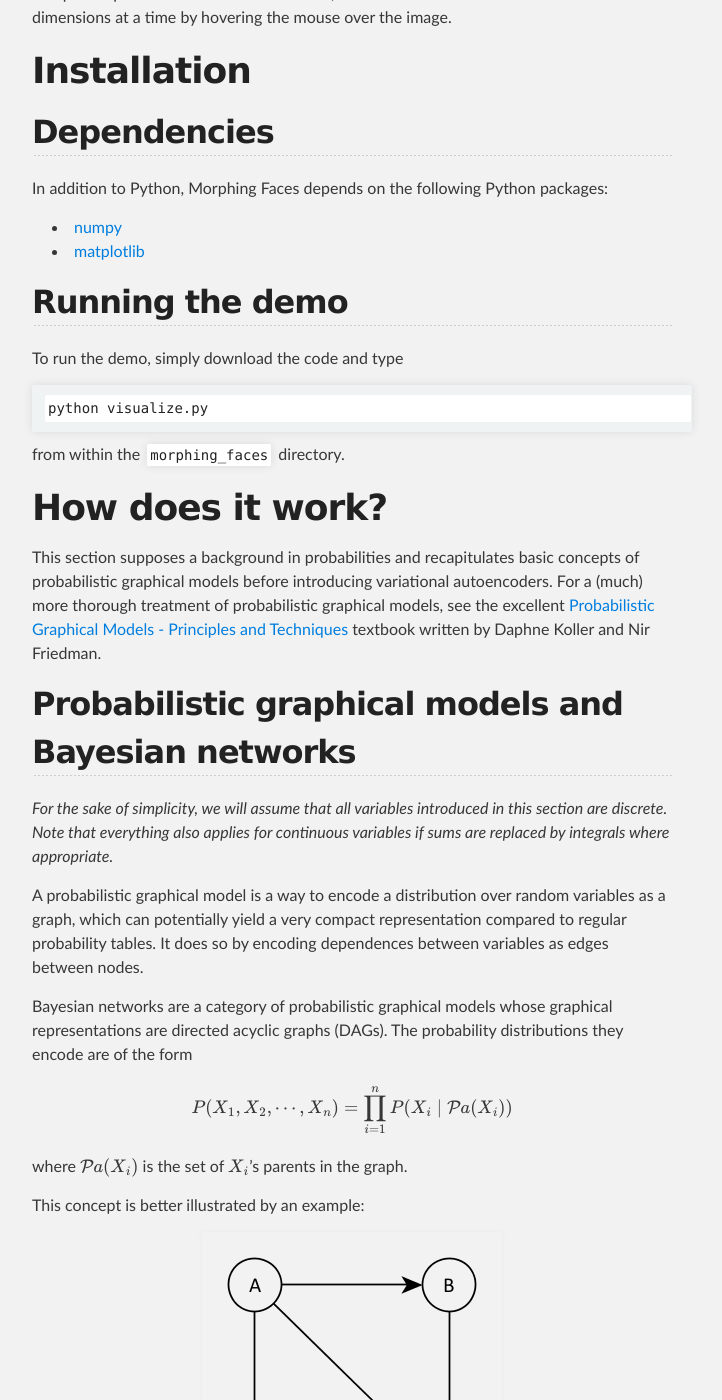
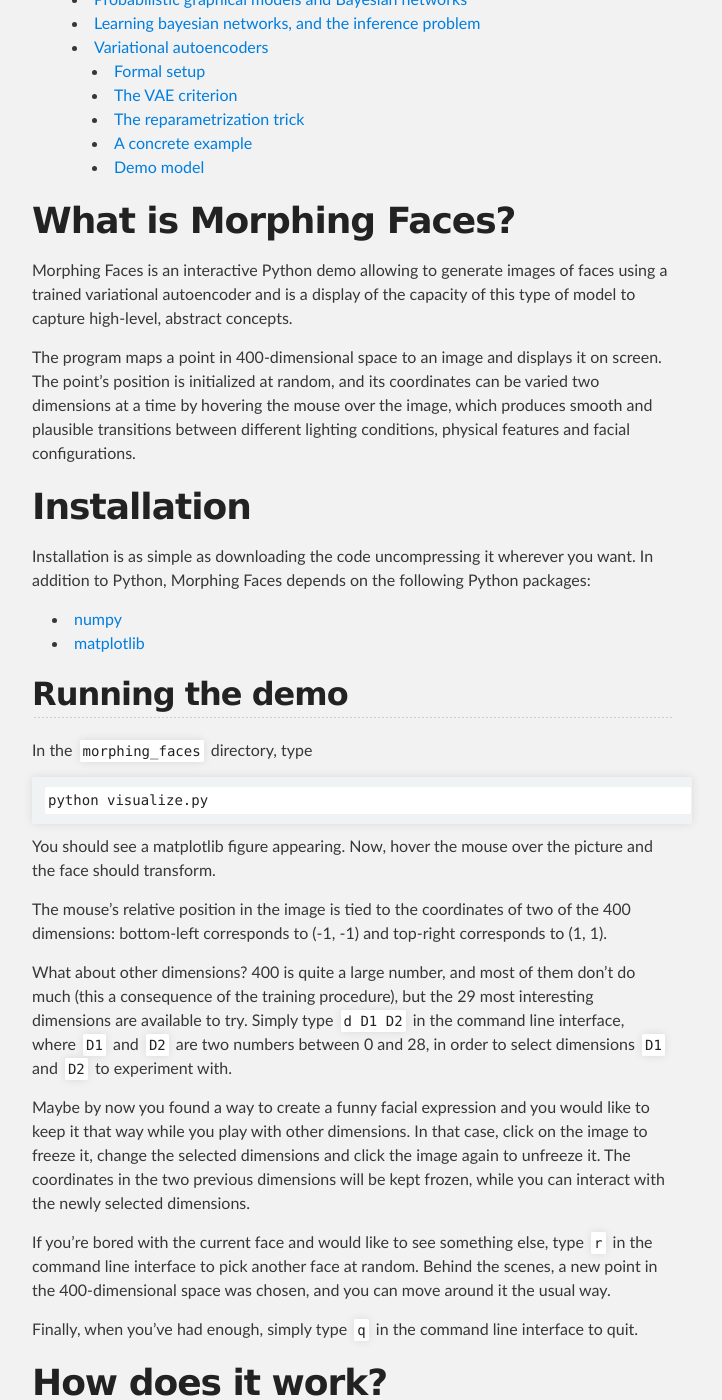
Before and after one commit to vdumoulin/morphing_faces, a Jekyll site: the page built from index.md, in a window 1280 px wide and 1400 px high, scrolled down 394 px. Shown: the whole window, without its empty margins (288-1010 px from the left). Built offline with Jekyll 4.4.1, drawn with Linux system fonts in a browser that asks for light colours; formulas are drawn with MathJax 3; the repository's description, which GitHub fills in, is left out; some of the changed text lies outside the part shown.

Commit message:
Add table of contents and expand the 'running the demo' section

````diff
--- a/index.md
+++ b/index.md
@@ -2,33 +2,76 @@
 layout: default
 ---
 
+### Table of contents
+
+* [What is Morphing Faces?](#what-is-morphing-faces)
+  + [Installation](#installation)
+  + [Running the demo](#running-the-demo)
+* [How does it work?](#how-does-it-work)
+  + [Probabilistic graphical models and Bayesian networks](#probabilistic-graphical-models-and-bayesian-networks)
+  + [Learning bayesian networks, and the inference problem](#learning-bayesian-networks-and-the-inference-problem)
+  + [Variational autoencoders](#variational-autoencoders)
+    - [Formal setup](#formal-setup)
+    - [The VAE criterion](#the-vae-criterion)
+    - [The reparametrization trick](#the-reparametrization-trick)
+    - [A concrete example](#a-concrete-example)
+    - [Demo model](#demo-model)
+
 # What is Morphing Faces?
 
 Morphing Faces is an interactive Python demo allowing to generate images of
-faces using a trained variational autoencoder.
+faces using a trained variational autoencoder and is a display of the capacity
+of this type of model to capture high-level, abstract concepts.
 
 The program maps a point in 400-dimensional space to an image and displays it on
 screen. The point's position is initialized at random, and its coordinates can
-be varied two dimensions at a time by hovering the mouse over the image.
+be varied two dimensions at a time by hovering the mouse over the image, which
+produces smooth and plausible transitions between different lighting conditions,
+physical features and facial configurations.
 
 # Installation
 
-## Dependencies
-
-In addition to Python, Morphing Faces depends on the following Python packages:
+Installation is as simple as downloading the code uncompressing it wherever you
+want. In addition to Python, Morphing Faces depends on the following Python
+packages:
 
 * [numpy](http://www.numpy.org/)
 * [matplotlib](http://matplotlib.org/)
 
 ## Running the demo
 
-To run the demo, simply download the code and type
+In the `morphing_faces` directory, type
 
 ```
 python visualize.py
 ```
 
-from within the `morphing_faces` directory.
+You should see a matplotlib figure appearing. Now, hover the mouse over the
+picture and the face should transform.
+
+The mouse's relative position in the image is tied to the coordinates of two of
+the 400 dimensions: bottom-left corresponds to (-1, -1) and top-right
+corresponds to (1, 1).
+
+What about other dimensions? 400 is quite a large number, and most of them don't
+do much (this a consequence of the training procedure), but the 29 most
+interesting dimensions are available to try. Simply type `d D1 D2` in the
+command line interface, where `D1` and `D2` are two numbers between 0 and 28, in
+order to select dimensions `D1` and `D2` to experiment with.
+
+Maybe by now you found a way to create a funny facial expression and you would
+like to keep it that way while you play with other dimensions. In that case,
+click on the image to freeze it, change the selected dimensions and click the
+image again to unfreeze it. The coordinates in the two previous dimensions will
+be kept frozen, while you can interact with the newly selected dimensions.
+
+If you're bored with the current face and would like to see something else, type
+`r` in the command line interface to pick another face at random. Behind the
+scenes, a new point in the 400-dimensional space was chosen, and you can
+move around it the usual way.
+
+Finally, when you've had enough, simply type `q` in the command line interface
+to quit.
 
 # How does it work?
 
@@ -106,7 +149,7 @@
 \\( D \\) under the model, i.e. maximize
 
 \\[
-    P(C=c, D=d) = \\sum\_{a}\\sum\_{b} P(A=a, B=b, C=c, D=d)
+    P(C, D) = \\sum\_{A}\\sum\_{B} P(A, B, C, D)
 \\]
 
 Now things get hairy. What if \\( A \\) and \\( B \\) can take a great number of
````
